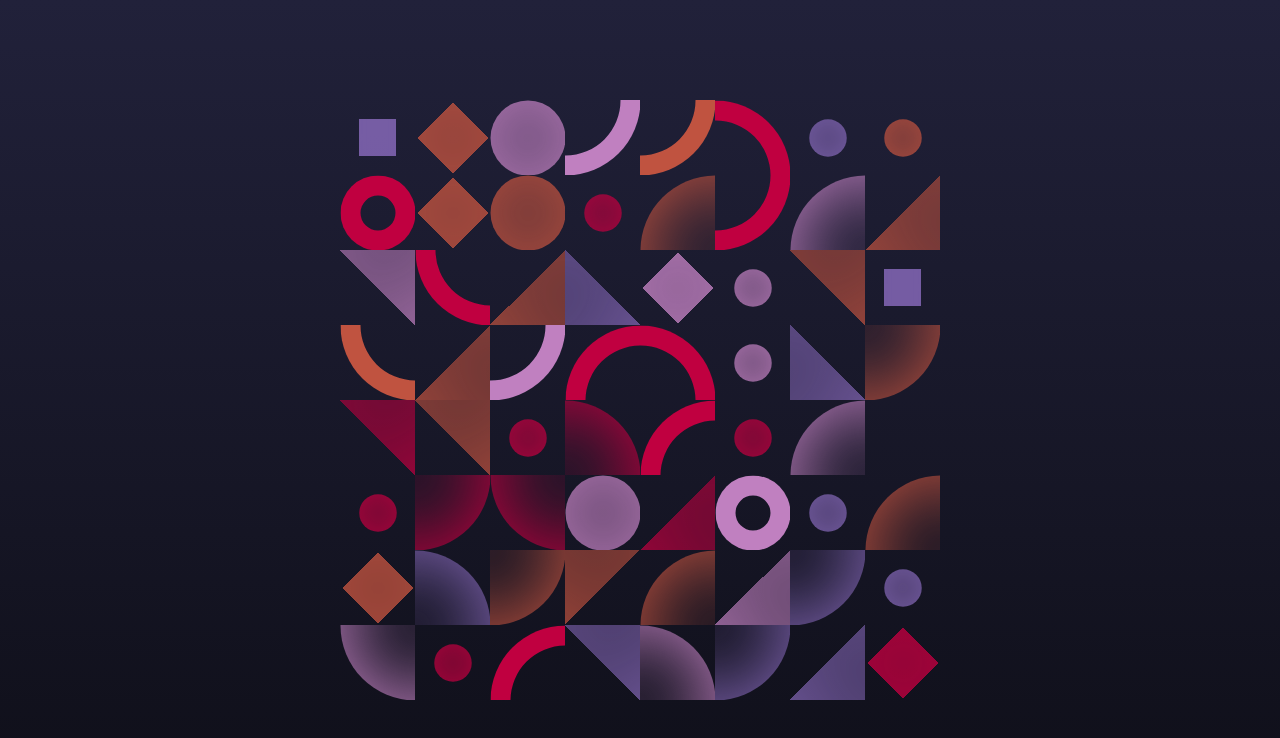
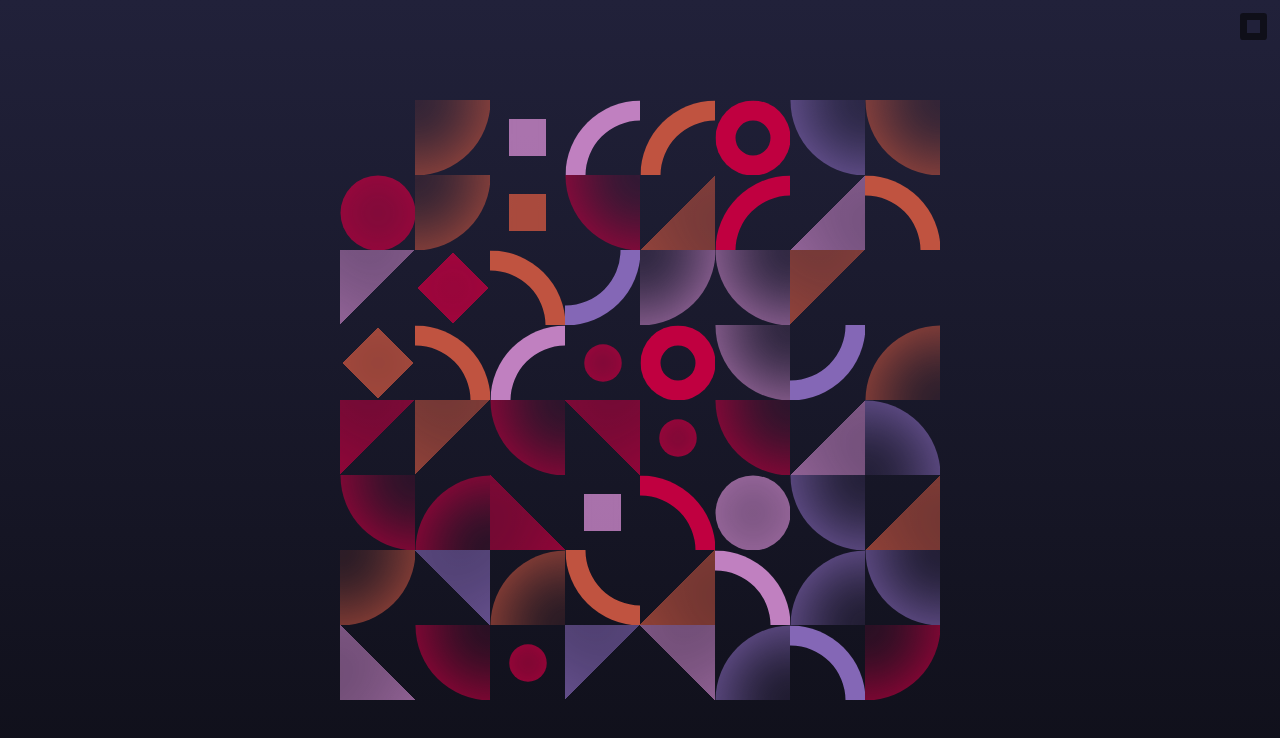
Before and after one commit to silvandiepen/sjape, a Vue app: page / in a window 1280 px wide. Shown: the top 738 px of the page. Built offline with nearby package versions, Linux system fonts and the light colour scheme.

Commit message:
add info block

```diff
--- a/src/App.vue
+++ b/src/App.vue
@@ -3,18 +3,31 @@
 </template>
 
 <style lang="scss">
+:root {
+  --foreground: white;
+  --background: #21213a;
+  --background-accent: #{darken(#21213a, 10%)};
+}
 body,
 html {
   margin: 0;
   padding: 0;
   height: 100%;
   width: 100%;
-  background-color: #21213a;
-  background-image: linear-gradient(#21213a, darken(#21213a, 10%));
+  background-color: var(--background);
+  background-image: linear-gradient(
+    var(--background),
+    var(--background-accent)
+  );
+  font-family: -apple-system, BlinkMacSystemFont, "Segoe UI", Roboto, Oxygen,
+    Ubuntu, Cantarell, "Open Sans", "Helvetica Neue", sans-serif;
 }
 body {
   display: flex;
   align-items: center;
   justify-content: center;
 }
+* {
+  box-sizing: border-box;
+}
 </style>
--- a/src/components/Blocks.vue
+++ b/src/components/Blocks.vue
@@ -12,6 +12,25 @@
       @click="changeBlock(idx)"
     />
   </div>
+  <div class="info-block" v-if="showInfo">
+    <div class="info-block__background" @click="showInfo = !showInfo"></div>
+    <div class="info-block__container">
+      <div class="info-block__type" v-for="(type, idx) in types" :key="idx">
+        <div
+          class="info-block__block blocks__block blocks__block--red"
+          :class="`blocks__block--${type}`"
+        ></div>
+        <div class="info-block__text">
+          <strong>{{ idx }} </strong><br /><span> {{ type }}</span>
+        </div>
+      </div>
+    </div>
+  </div>
+  <button
+    class="info-trigger"
+    :class="showInfo && `info-trigger--active`"
+    @click="showInfo = !showInfo"
+  ></button>
 </template>
 
 <script lang="ts">
@@ -19,8 +38,11 @@ import { defineComponent, ref, onMounted } from "vue";
 import { useRouter, useRoute } from "vue-router";
 
 enum BlockType {
+  EMPTY = "empty",
   SQUARE = "square",
   CIRCLE = "circle",
+  DOT = "dot",
+  DIAMOND = "diamond",
   CIRCLELINE = "circle-line",
   MOONLINE1 = "moon-line1",
   MOONLINE2 = "moon-line2",
@@ -34,9 +56,6 @@ enum BlockType {
   MOON2 = "moon2",
   MOON3 = "moon3",
   MOON4 = "moon4",
-  DOT = "dot",
-  EMPTY = "empty",
-  DIAMOND = "diamond",
 }
 
 enum BlockColor {
@@ -57,6 +76,8 @@ export default defineComponent({
     const router = useRouter();
     const route = useRoute();
 
+    const showInfo = ref(false);
+
     const total = 8;
     const types = Object.values(BlockType);
     const colors = Object.values(BlockColor);
@@ -75,16 +96,22 @@ export default defineComponent({
     };
 
     const initBlocks = () => {
-      if (route.hash) {
-        const stored = deCompileUrl();
-        if (stored) blocks.value = stored;
-      } else if (localStorage.getItem("sjapes")) {
-        const stored = localStorage.getItem("sjapes");
-        if (stored) blocks.value = JSON.parse(stored) as Block[];
-      } else {
-        for (let i = 1; i < total * total; i++) {
-          blocks.value.push(getRandomBlock());
+      const url = deCompileUrl();
+      const stored = localStorage.getItem("sjapes");
+      const fromLocal = stored && (JSON.parse(stored) as Block[]);
+
+      blocks.value = [];
+
+      for (let i = 0; i < total * total; i++) {
+        let value: Block;
+        if (url[i]) {
+          value = url[i];
+        } else if (fromLocal && fromLocal[i]) {
+          value = fromLocal[i];
+        } else {
+          value = getRandomBlock();
         }
+        blocks.value.push(value);
       }
     };
 
@@ -133,6 +160,8 @@ export default defineComponent({
       total,
       blocks,
       changeBlock,
+      types,
+      showInfo,
     };
   },
 });
@@ -289,4 +318,94 @@ $percentage: 50%;
     }
   }
 }
+
+.info-block {
+  &__background {
+    top: 0;
+    left: 0;
+    right: 0;
+    bottom: 0;
+    background-color: var(--background-accent);
+    opacity: 0.5;
+    display: block;
+    position: fixed;
+  }
+  &__container {
+    --line: 1em;
+    position: absolute;
+    left: 50%;
+    top: 50%;
+    width: 310px;
+    transform: translate(-50%, -50%);
+    // padding: 2em;
+    display: flex;
+    background-color: var(--background);
+    box-shadow: 0 0 3em 0 var(--background-accent);
+    max-height: 80vh;
+    flex-wrap: wrap;
+    border-radius: 0.5em;
+    padding: 1em;
+    gap: 1em;
+  }
+
+  &__block {
+    display: block;
+    width: 50px;
+    height: 50px;
+    flex-shrink: 0;
+  }
+  &__type {
+    width: 80px;
+    height: 80px;
+    border-radius: 0.25em;
+    background-color: var(--background-accent);
+    align-items: center;
+    display: flex;
+    position: relative;
+    align-items: center;
+    justify-content: center;
+    &:hover {
+      .info-block__text {
+        opacity: 1;
+      }
+    }
+  }
+  &__text {
+    position: absolute;
+    background-color: var(--background);
+    padding: 1em;
+    border-radius: 0.5em;
+    color: var(--foreground);
+    top: 50%;
+    left: 50%;
+    opacity: 0;
+    z-index: 3;
+  }
+}
+.info-trigger {
+  position: absolute;
+  top: 1em;
+  right: 1em;
+  background-color: var(--background-accent);
+  width: 2em;
+  height: 2em;
+  border-radius: 0.25em;
+  border: none;
+  display: flex;
+  align-items: center;
+  justify-content: center;
+  &::before {
+    content: "";
+    width: 1em;
+    height: 1em;
+    background-color: var(--background);
+    border-radius: 0%;
+    transition: all 0.3s ease-in-out;
+    display: block;
+  }
+  &--active::before {
+    background-color: var(--foreground);
+    border-radius: 50%;
+  }
+}
 </style>
```
